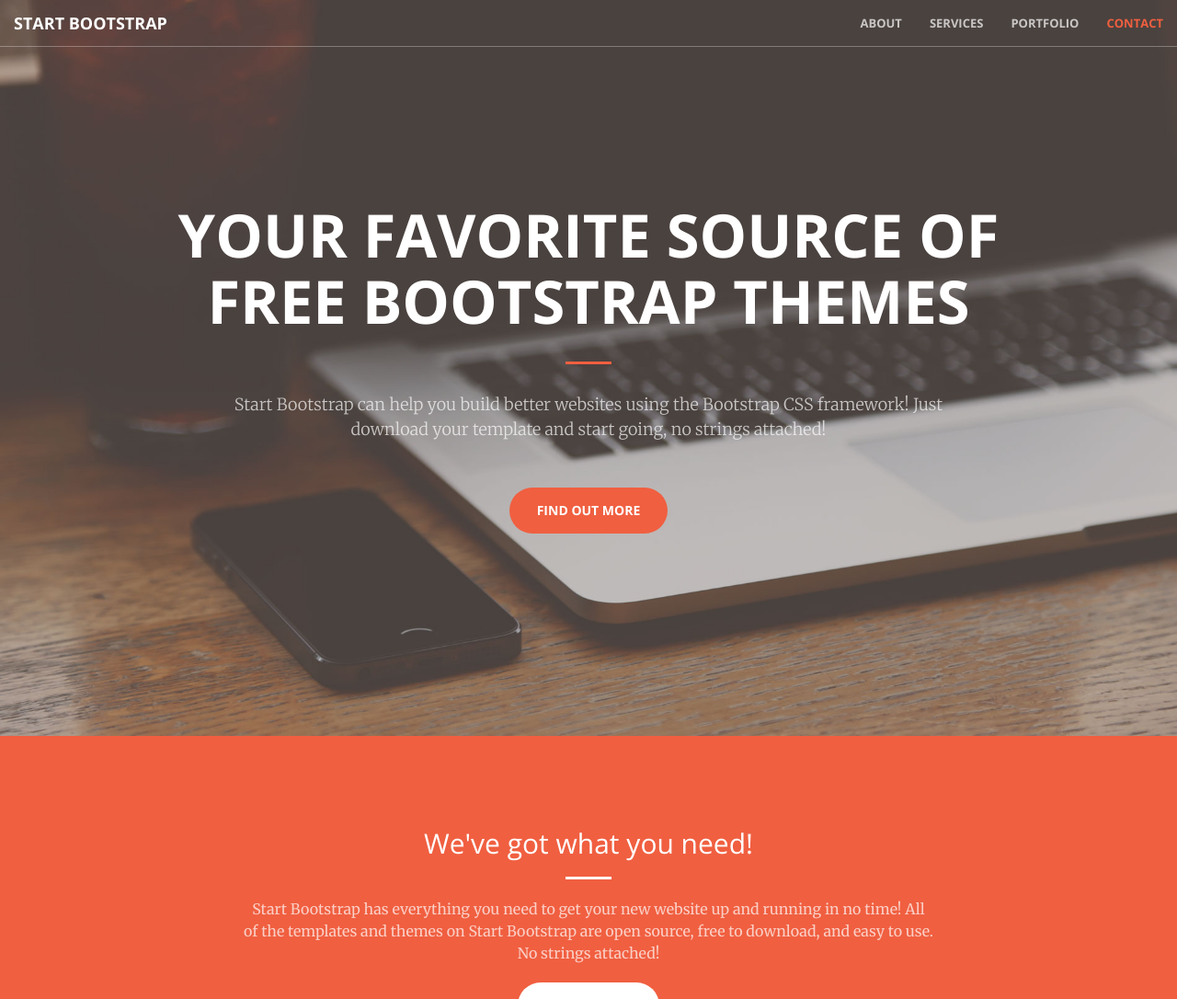
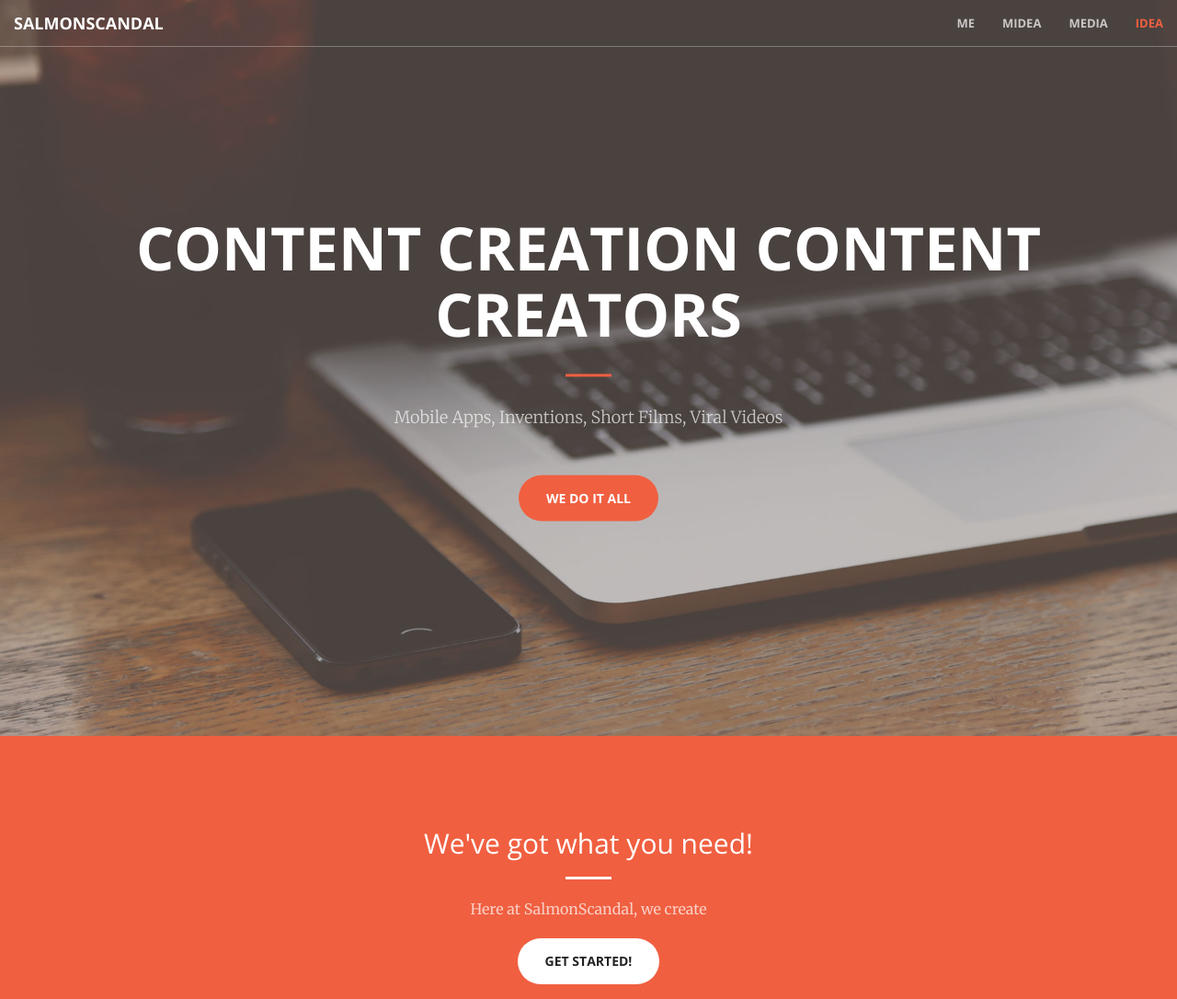
Before and after one commit to sleebo/salmonscandalwebsite, a plain HTML site: page index.html in a window 1280 px wide. Shown: the top 1086 px of the page at 92% size. Drawn offline with nearby package versions, Linux system fonts and the light colour scheme.

Commit message:
bootstrapping

```diff
--- a/index.html
+++ b/index.html
@@ -9,7 +9,7 @@
     <meta name="description" content="">
     <meta name="author" content="">
 
-    <title>Creative - Start Bootstrap Theme</title>
+    <title>SalmonScandal</title>
 
     <!-- Bootstrap Core CSS -->
     <link rel="stylesheet" href="css/bootstrap.min.css" type="text/css">
@@ -46,23 +46,23 @@
                     <span class="icon-bar"></span>
                     <span class="icon-bar"></span>
                 </button>
-                <a class="navbar-brand page-scroll" href="#page-top">Start Bootstrap</a>
+                <a class="navbar-brand page-scroll" href="#page-top">SalmonScandal</a>
             </div>
 
             <!-- Collect the nav links, forms, and other content for toggling -->
             <div class="collapse navbar-collapse" id="bs-example-navbar-collapse-1">
                 <ul class="nav navbar-nav navbar-right">
                     <li>
-                        <a class="page-scroll" href="#about">About</a>
+                        <a class="page-scroll" href="#about">Me</a>
                     </li>
                     <li>
-                        <a class="page-scroll" href="#services">Services</a>
+                        <a class="page-scroll" href="#services">Midea</a>
                     </li>
                     <li>
-                        <a class="page-scroll" href="#portfolio">Portfolio</a>
+                        <a class="page-scroll" href="#portfolio">Media</a>
                     </li>
                     <li>
-                        <a class="page-scroll" href="#contact">Contact</a>
+                        <a class="page-scroll" href="#contact">Idea</a>
                     </li>
                 </ul>
             </div>
@@ -74,10 +74,11 @@
     <header>
         <div class="header-content">
             <div class="header-content-inner">
-                <h1>Your Favorite Source of Free Bootstrap Themes</h1>
+                <h1>Content Creation Content Creators
+            </h1>
                 <hr>
-                <p>Start Bootstrap can help you build better websites using the Bootstrap CSS framework! Just download your template and start going, no strings attached!</p>
-                <a href="#about" class="btn btn-primary btn-xl page-scroll">Find Out More</a>
+                <p>Mobile Apps, Inventions, Short Films, Viral Videos</p>
+                <a href="#about" class="btn btn-primary btn-xl page-scroll">We do it all</a>
             </div>
         </div>
     </header>
@@ -88,7 +89,7 @@
                 <div class="col-lg-8 col-lg-offset-2 text-center">
                     <h2 class="section-heading">We've got what you need!</h2>
                     <hr class="light">
-                    <p class="text-faded">Start Bootstrap has everything you need to get your new website up and running in no time! All of the templates and themes on Start Bootstrap are open source, free to download, and easy to use. No strings attached!</p>
+                    <p class="text-faded">Here at SalmonScandal, we create </p>
                     <a href="#" class="btn btn-default btn-xl">Get Started!</a>
                 </div>
             </div>
@@ -143,30 +144,28 @@
             <div class="row no-gutter">
                 <div class="col-lg-4 col-sm-6">
                     <a href="#" class="portfolio-box">
-                        <img src="img/portfolio/1.jpg" class="img-responsive" alt="">
+                        <img src="img/portfolio/1.png" class="img-responsive" alt="" >
                         <div class="portfolio-box-caption">
                             <div class="portfolio-box-caption-content">
                                 <div class="project-category text-faded">
-                                    Category
+                                    Mobile Application
                                 </div>
                                 <div class="project-name">
-                                    Project Name
-                                </div>
+GameON                                </div>
                             </div>
                         </div>
                     </a>
                 </div>
                 <div class="col-lg-4 col-sm-6">
                     <a href="#" class="portfolio-box">
-                        <img src="img/portfolio/2.jpg" class="img-responsive" alt="">
+                        <img src="img/portfolio/2.jpg" class="img-responsive" alt="" width="1000">
                         <div class="portfolio-box-caption">
                             <div class="portfolio-box-caption-content">
                                 <div class="project-category text-faded">
-                                    Category
+                                    Viral Video
                                 </div>
                                 <div class="project-name">
-                                    Project Name
-                                </div>
+Creepy Meets Creeper                                </div>
                             </div>
                         </div>
                     </a>
```
Also changed, not shown: img/portfolio/1.jpg (deleted), img/portfolio/1.png (added), img/portfolio/2.jpg.
